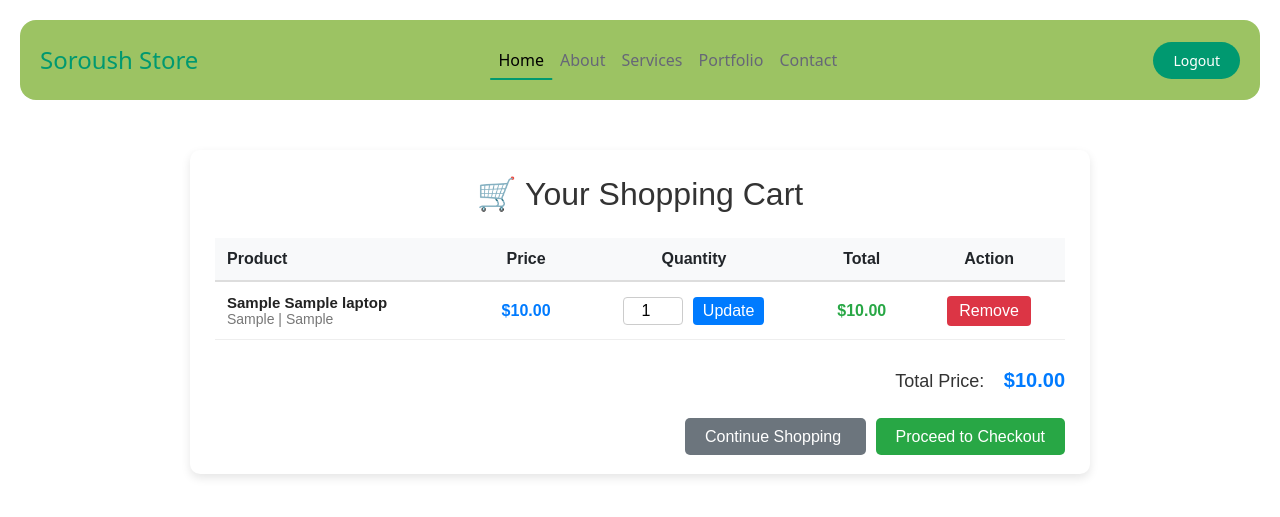
After one commit to amirmallaei/LaptopStore, a Django app: page /cart/ in a window 1280 px wide. The commit adds this page. Shown: the top 517 px of the page. Run offline with Django 4.2, Linux system fonts and the light colour scheme; a user stored in the database is signed in; tables that the repository leaves empty hold one stand-in row (values such as "Sample post"); parts of the project's set-up code (start-up, migrations or seed data) failed here and were passed over; some libraries are stand-ins or nearby versions.

Commit message:
store details added

```diff
--- a/config/store/admin.py
+++ b/config/store/admin.py
@@ -1,4 +1,7 @@
 from django.contrib import admin
-from store.models import Laptop
+from store.models import Laptop, Cart, CartItem, Order
 # Register your models here.
 admin.site.register(Laptop)
+admin.site.register(Cart)
+admin.site.register(CartItem)
+admin.site.register(Order)
--- a/config/store/models.py
+++ b/config/store/models.py
@@ -1,4 +1,9 @@
 from django.db import models
+from django.contrib.auth import get_user_model
+import uuid
+
+User = get_user_model()
+
 
 # Create your models here.
 class Laptop(models.Model):
@@ -15,4 +20,52 @@ class Laptop(models.Model):
     price = models.DecimalField(max_digits=10, decimal_places=2, default=0.00)  # in local currency
 
     def __str__(self):
-        return f"{self.brand} {self.model_name} - {self.processor} / {self.gpu}"
+        return f"{self.brand} {self.model_name}"
+
+
+
+class Cart(models.Model):
+    user = models.ForeignKey(User, on_delete=models.CASCADE, related_name="carts")
+    created_time = models.DateTimeField(auto_now_add=True)
+
+    def __str__(self):
+        return f"Cart {self.id} - {self.user} "
+
+    @property
+    def total_price(self):
+        return sum(item.total_price for item in self.items.all())
+
+
+class CartItem(models.Model):
+    cart = models.ForeignKey(Cart, on_delete=models.CASCADE, related_name="items")
+    laptop = models.ForeignKey(Laptop, on_delete=models.CASCADE)
+    quntity = models.IntegerField(default=1)
+
+    def __str__(self):
+        return f"{self.laptop} X {self.quntity}"
+
+    @property
+    def total_price(self):
+        return self.laptop.price * self.quntity
+
+
+class Order(models.Model):
+    STATUS_CHOICES = (
+        ("pending", "Pending"),
+        ("paid", "Paid"),
+        ("failed", "Failed")
+    )
+    id = models.UUIDField(primary_key=True, default=uuid.uuid4, unique=True, editable=False)
+    cart = models.ForeignKey(Cart, on_delete=models.CASCADE, related_name="order")
+    status = models.CharField(max_length=15, choices=STATUS_CHOICES, default="pending")
+    invoice_number = models.CharField(max_length=50, blank=True, null=True)
+    paygiri = models.CharField(max_length=50, blank=True, null=True)
+    payment_date = models.DateTimeField(blank=True, null=True)
+    created_time = models.DateTimeField(auto_now_add=True)
+
+    def __str__(self):
+        return f"Order {self.id} - {self.cart.user} ({self.status})"
+
+    @property
+    def total_price(self):
+        return self.cart.total_price
--- a/config/store/urls.py
+++ b/config/store/urls.py
@@ -1,9 +1,11 @@
 from django.urls import path
-from store.views import HomeView, LaptopDetailsView
+from store.views import HomeView, LaptopDetailsView,AddToCartView, CartView
 
 app_name = 'store'
 
 urlpatterns = [
     path('', HomeView.as_view(), name="home" ),
     path('laptop/<int:pk>/', LaptopDetailsView.as_view(), name='laptop_detail'),
+    path('cart/add/<int:pk>/', AddToCartView.as_view(), name="add_to_cart"),
+    path('cart/', CartView.as_view(), name="cart")
 ]
--- a/config/store/views.py
+++ b/config/store/views.py
@@ -1,7 +1,8 @@
-from django.shortcuts import render
+from django.shortcuts import render, redirect
+from django.contrib import messages
 from django.views import View
 from django.views.generic import TemplateView, ListView, DetailView
-from store.models import Laptop
+from store.models import Laptop, Cart, CartItem
 # Create your views here.
 
 class HomeView(ListView):
@@ -12,3 +13,30 @@ class HomeView(ListView):
 class LaptopDetailsView(DetailView):
     template_name = 'store/details.html'
     model = Laptop
+
+
+class AddToCartView(View):
+    def post(self, request, pk):
+        if not self.request.user.profile.is_user():
+            return redirect("user:login")
+
+        laptop_item = Laptop.objects.get(id=pk)
+        cart, _ = Cart.objects.get_or_create(user=request.user)
+
+        item, created = CartItem.objects.get_or_create(cart=cart, laptop=laptop_item)
+
+        if not created:
+            item.quntity +=1
+            item.save()
+
+        messages.success(request, f"{laptop_item.model_name} added to cart")
+        return redirect("store:cart")
+
+class CartView(TemplateView):
+    template_name = "store/cart.html"
+
+    def get_context_data(self, **kwargs):
+        context = super().get_context_data(**kwargs)
+        cart = Cart.objects.filter(user=self.request.user).first()
+        context['cart'] = cart
+        return context
--- /dev/null
+++ b/config/templates/store/cart.html
@@ -0,0 +1,81 @@
+{% extends "base.html" %}
+{% block main %}
+
+<div style="max-width:900px; margin:40px auto; background-color:#fff; border-radius:10px; box-shadow:0 4px 10px rgba(0,0,0,0.1); padding:25px; font-family:Arial, sans-serif;">
+
+    <h2 style="text-align:center; color:#333; margin-bottom:25px;">🛒 Your Shopping Cart</h2>
+
+    {% if cart.items.all %}
+        <table style="width:100%; border-collapse:collapse;">
+            <thead>
+                <tr style="background-color:#f8f9fa; border-bottom:2px solid #ddd;">
+                    <th style="text-align:left; padding:12px;">Product</th>
+                    <th style="text-align:center; padding:12px;">Price</th>
+                    <th style="text-align:center; padding:12px;">Quantity</th>
+                    <th style="text-align:center; padding:12px;">Total</th>
+                    <th style="text-align:center; padding:12px;">Action</th>
+                </tr>
+            </thead>
+            <tbody>
+                {% for item in cart.items.all %}
+                <tr style="border-bottom:1px solid #eee;">
+                    <td style="padding:12px;">
+                        <strong style="font-size:15px; color:#222;">{{ item.laptop.brand }} {{ item.laptop.model_name }}</strong><br>
+                        <small style="color:#777;">{{ item.laptop.processor }} | {{ item.laptop.gpu }}</small>
+                    </td>
+                    <td style="text-align:center; padding:12px; color:#007bff; font-weight:bold;">
+                        ${{ item.laptop.price }}
+                    </td>
+                    <td style="text-align:center; padding:12px;">
+                        <form action="" method="post" style="display:inline;">
+                            {% csrf_token %}
+                            <input type="number" name="quantity" value="{{ item.quntity }}" min="1"
+                                   style="width:60px; padding:4px; text-align:center; border:1px solid #ccc; border-radius:4px;">
+                            <button type="submit"
+                                    style="background-color:#007bff; color:#fff; border:none; padding:5px 10px; border-radius:4px; cursor:pointer; margin-left:5px;">
+                                Update
+                            </button>
+                        </form>
+                    </td>
+                    <td style="text-align:center; padding:12px; color:#28a745; font-weight:bold;">
+                        ${{ item.total_price }}
+                    </td>
+                    <td style="text-align:center; padding:12px;">
+                        <form action="" method="post" style="display:inline;">
+                            {% csrf_token %}
+                            <button type="submit"
+                                    style="background-color:#dc3545; color:#fff; border:none; padding:6px 12px; border-radius:4px; cursor:pointer;">
+                                Remove
+                            </button>
+                        </form>
+                    </td>
+                </tr>
+                {% endfor %}
+            </tbody>
+        </table>
+
+        <div style="margin-top:25px; text-align:right;">
+            <span style="font-size:18px; color:#333; margin-right:15px;">Total Price:</span>
+            <strong style="font-size:20px; color:#007bff;">${{ cart.total_price }}</strong>
+        </div>
+
+        <div style="margin-top:30px; text-align:right;">
+            <a href=""
+               style="text-decoration:none; background-color:#6c757d; color:white; padding:10px 20px; border-radius:5px; margin-right:10px;">
+               Continue Shopping
+            </a>
+            <a href=""
+               style="text-decoration:none; background-color:#28a745; color:white; padding:10px 20px; border-radius:5px;">
+               Proceed to Checkout
+            </a>
+        </div>
+
+    {% else %}
+        <p style="text-align:center; color:#555; font-size:16px; margin-top:20px;">
+            Your cart is empty.<br>
+
+        </p>
+    {% endif %}
+</div>
+
+{% endblock %}
--- a/config/templates/store/details.html
+++ b/config/templates/store/details.html
@@ -15,7 +15,7 @@
             <h3 class="text-primary">${{ laptop.price }}</h3>
             <p class="text-success">In Stock</p>
 
-            <form method="post" >
+            <form method="post"  action="{%url 'store:add_to_cart' laptop.id %}">
                 {% csrf_token %}
                 <button type="submit" class="btn btn-lg btn-success w-100 mt-3">Add to Cart</button>
             </form>
--- a/config/templates/store/index.html
+++ b/config/templates/store/index.html
@@ -20,7 +20,7 @@
                 <h6 class="text-primary">$ {{ laptop.price }}</h6>
             </div>
             <div class="card-footer text-center">
-                <form method="post" >
+                <form method="post" action="{%url 'store:add_to_cart' laptop.id %}">
                     {% csrf_token %}
                     <button type="submit" class="btn btn-success w-100">Add to Cart</button>
                 </form>
--- a/config/user/models.py
+++ b/config/user/models.py
@@ -81,3 +81,8 @@ class Profile(models.Model):
     role = models.IntegerField(default=0, choices=ROLE_CHOICE)
     gender = models.IntegerField(default=0, choices=GENDER_CHOICE)
     address = models.TextField(blank=True, null=True)
+
+    def is_user(self):
+        if self.role == 0:
+            return True
+        return False
```
Also changed, not shown: config/store/migrations/0002_cart_order_cartitem.py (added), 3 other files.
